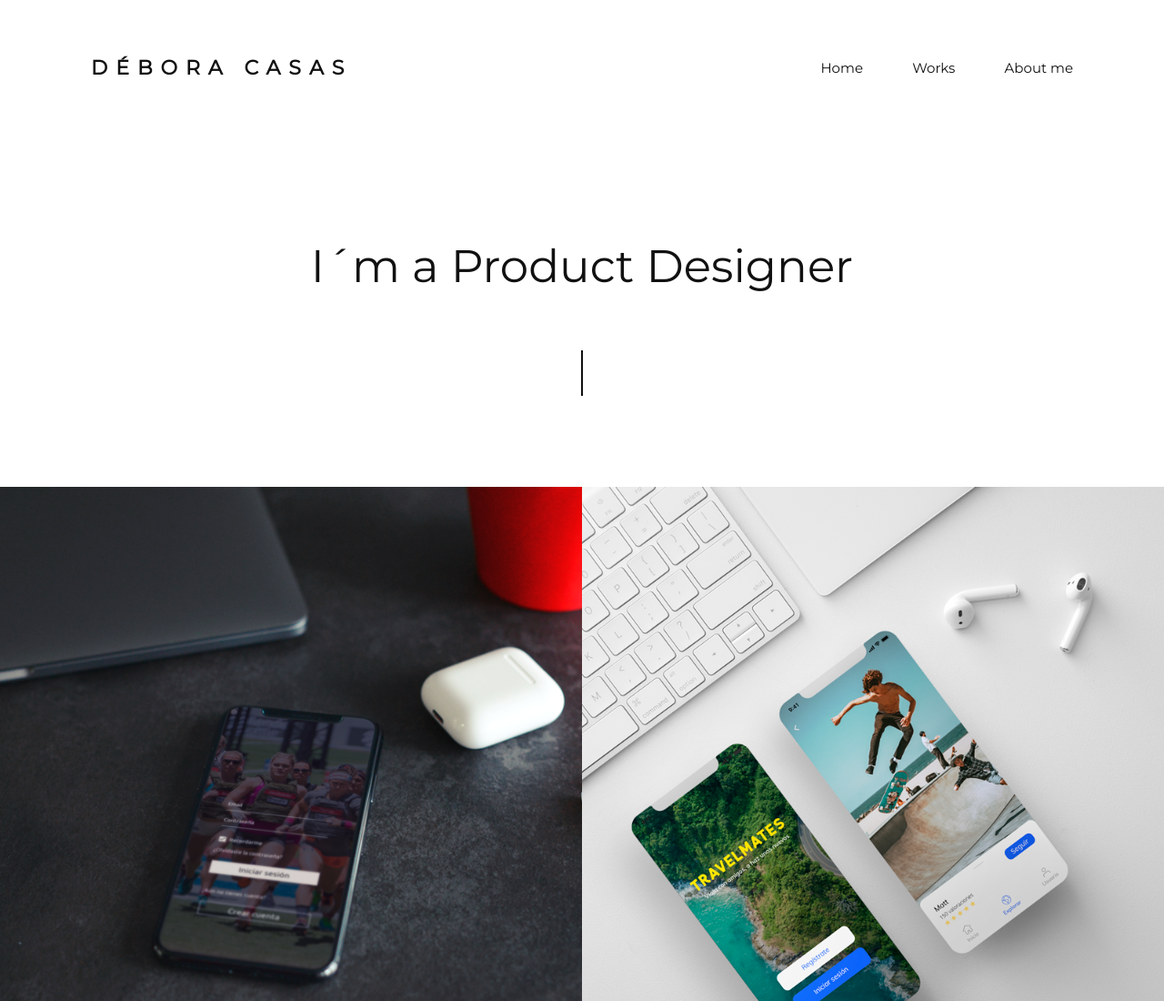
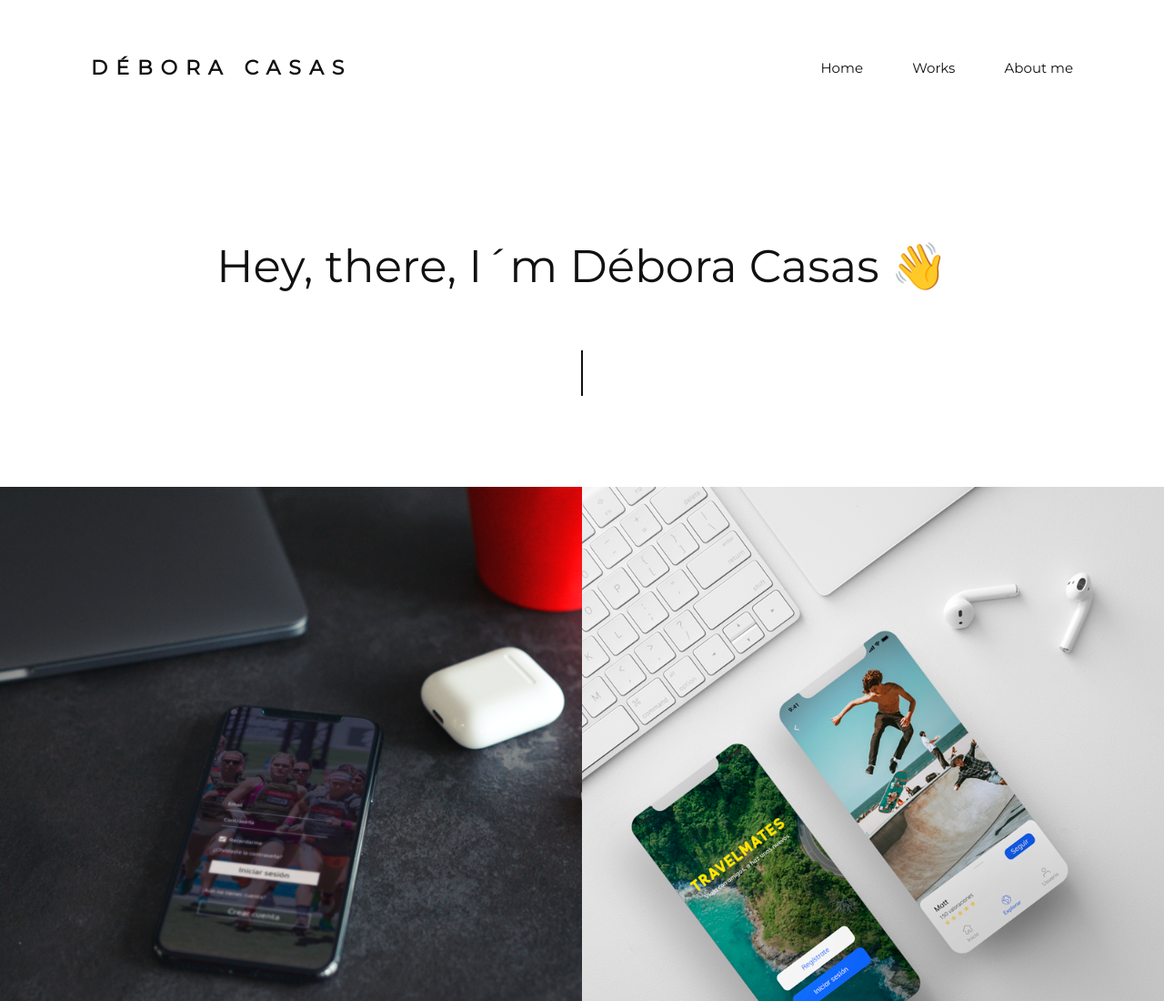
Before and after one commit to deboracasas/deboracasasalmenar, a plain HTML site: page index.html in a window 1280 px wide. Shown: the top 1100 px of the page at 91% size. Drawn offline with Linux system fonts and the light colour scheme.

Commit message:
Update index.html

```diff
--- a/index.html
+++ b/index.html
@@ -73,7 +73,7 @@
 	<!-- heading -->
 	<div class="heading">
 		<div class="container text-center">
-			<h1 class="big-title">I´m a Product Designer</h1>
+			<h1 class="big-title">Hey, there, I´m Débora Casas 👋</h1>
 		</div>
 	</div>
 
```
